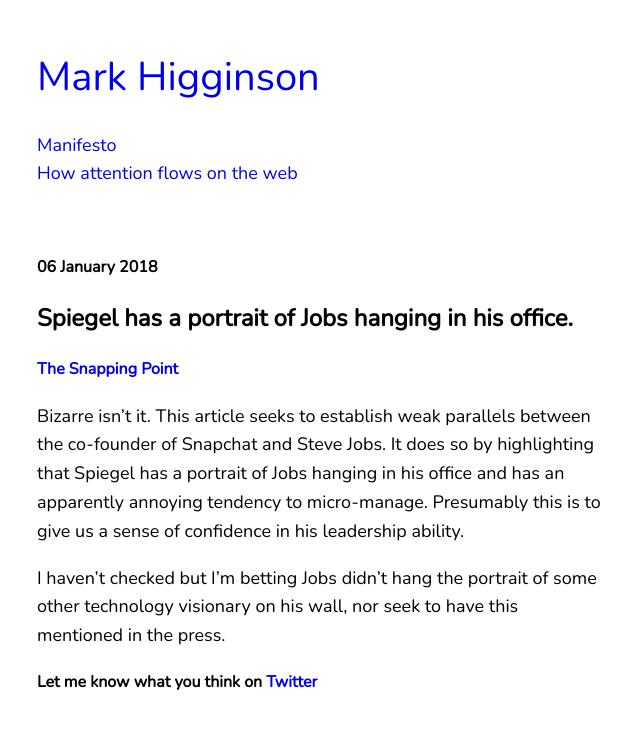
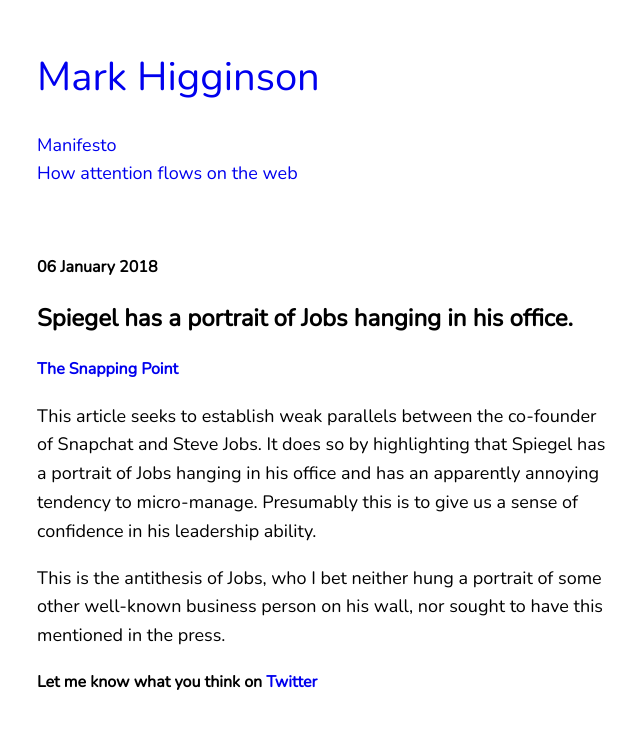
Before and after one commit to markhgn/markhgn.github.io, a Jekyll site: the page built from _posts/2018-01-06-photo-on-the-wall.md, in a window 1280 px wide. Shown: the top 729 px of the page, without its empty margins (318-958 px from the left). Built offline with Jekyll 4.4.1, drawn with Linux system fonts in a browser that asks for light colours.

Commit message:
Post edit

```diff
--- a/_posts/2018-01-06-photo-on-the-wall.md
+++ b/_posts/2018-01-06-photo-on-the-wall.md
@@ -7,6 +7,6 @@
 
 #### <a href="https://www.theverge.com/2018/1/5/16854242/snap-evan-spiegel-redesign-cheetah-corporate-structure">The Snapping Point</a>
 
-Bizarre isn't it. This article seeks to establish weak parallels between the co-founder of Snapchat and Steve Jobs. It does so by highlighting that Spiegel has a portrait of Jobs hanging in his office and has an apparently annoying tendency to micro-manage. Presumably this is to give us a sense of confidence in his leadership ability.
+This article seeks to establish weak parallels between the co-founder of Snapchat and Steve Jobs. It does so by highlighting that Spiegel has a portrait of Jobs hanging in his office and has an apparently annoying tendency to micro-manage. Presumably this is to give us a sense of confidence in his leadership ability.
 
-I haven't checked but I'm betting Jobs didn't hang the portrait of some other technology visionary on his wall, nor seek to have this mentioned in the press.
+This is the antithesis of Jobs, who I bet neither hung a portrait of some other well-known business person on his wall, nor sought to have this mentioned in the press.
```
